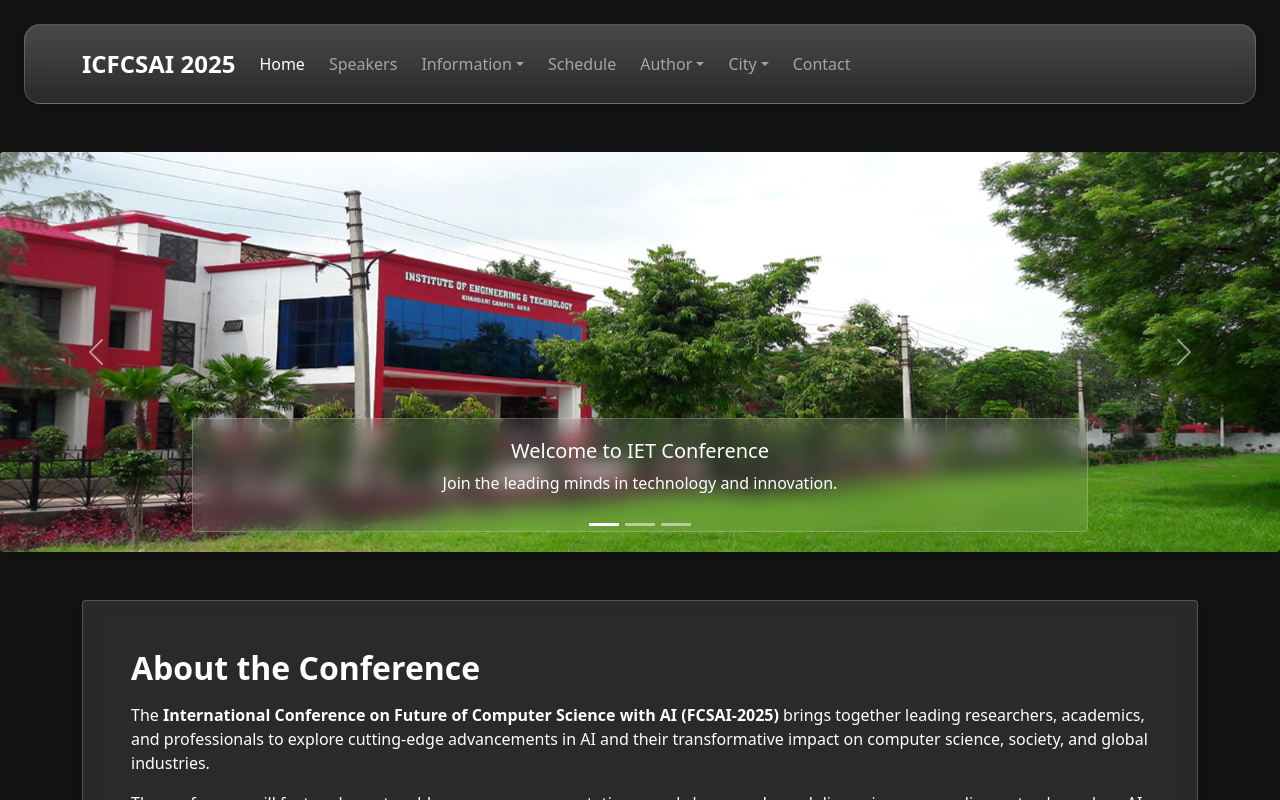
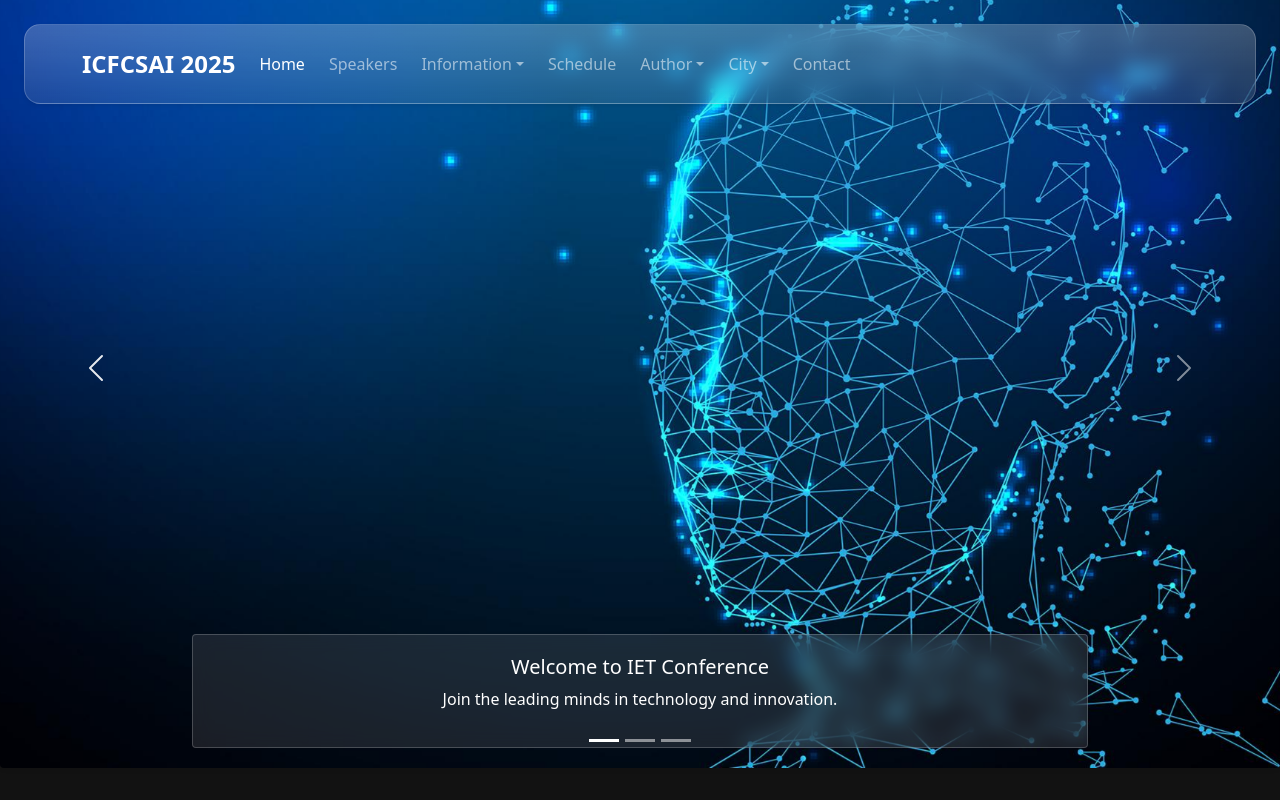
Before and after one commit to kamalexe/iet-confrence, a React (Vite) app: page / in a window 1280 px wide. Shown: the top 800 px of the page. Built offline with nearby package versions, Linux system fonts and the light colour scheme.

Commit message:
update home screen

```diff
--- a/src/components/Navbar.jsx
+++ b/src/components/Navbar.jsx
@@ -8,7 +8,7 @@ const Navbar = () => {
   const isCityActive = ["/venue", "/program"].includes(location.pathname);
 
   return (
-    <nav className="m-4 navbar navbar-expand-lg navbar-dark bg-glass bg-gradient shadow-sm py-3 sticky-top" style={{ zIndex: 2000 }}>
+    <nav className="m-4 navbar navbar-expand-lg navbar-dark bg-glass bg-gradient shadow-sm py-3 sticky-top top-5" style={{top: "1rem", zIndex: 2000 }}>
       <div className="container">
         {/* Brand */}
         <NavLink className="navbar-brand fw-bold fs-4 d-flex align-items-center gap-2" to="/">
--- a/src/index.css
+++ b/src/index.css
@@ -54,9 +54,15 @@ button:focus-visible {
   outline: 4px auto -webkit-focus-ring-color;
 }
 
+main {
+  margin-top: 1rem;
+  margin-bottom: 1rem!important ;
+
+}
+
 /* Carousel image fix */
 .carousel-img {
-  height: 400px;
+  height: 100vh;
   object-fit: cover;
 }
 
--- a/src/screens/CallForPapersScreen.jsx
+++ b/src/screens/CallForPapersScreen.jsx
@@ -2,7 +2,7 @@ import React from 'react';
 
 const CallForPapersScreen = () => {
     return (
-        <div className="container py-5">
+        <main className='container'>
             <h1 >Call for Papers</h1>
 
             <p className="text-lg mb-6 leading-relaxed">
@@ -52,7 +52,7 @@ const CallForPapersScreen = () => {
 
 
 
-        </div>
+        </main>
     );
 };
 
--- a/src/screens/CommitteesScreen.jsx
+++ b/src/screens/CommitteesScreen.jsx
@@ -51,7 +51,7 @@ const committeeMembers = [
 
 const CommitteesScreen = () => {
   return (
-    <main className='my-5'>
+    <main className='container'>
       <div className="container">
         <div className="p-4 rounded">
           <h2 className="mb-4 text-white">Organizing Committee</h2>
--- a/src/screens/ContactScreen.jsx
+++ b/src/screens/ContactScreen.jsx
@@ -1,6 +1,6 @@
 const ContactScreen = () => {
   return (
-    <main className='mt-5 mb-5' >
+    <main className='container' >
 
     <div className="container py-5">
       <h2 className="mb-4">Contact Us</h2>
--- a/src/screens/HomeScreen.jsx
+++ b/src/screens/HomeScreen.jsx
@@ -1,7 +1,8 @@
 import React, { useState } from "react";
-import carousel1 from "../assets/building2.jpg";
+  import carousel1 from "../assets/c1.jpg";
 import carousel2 from "../assets/college_teachers.png";
 import carousel3 from "../assets/college_tour.jpg";
+
 
 const HomeScreen = () => {
 
@@ -24,10 +25,10 @@ const HomeScreen = () => {
   ];
 
   return (
-    <main className="mt-5 mb-5">
-      {/* Carousel */}
-      <div>
-        <div
+    <main >      {/* Carousel */}
+
+
+      <div style={{ marginTop: "-10rem" }}>        <div
           id="eventCarousel"
           className="carousel slide mb-5"
           data-bs-ride="carousel"
--- a/src/screens/ProgramScreen.jsx
+++ b/src/screens/ProgramScreen.jsx
@@ -42,7 +42,7 @@ const programTracks = [
 const ProgramScreen = () => {
 
   return (
-    <div className="container py-5">
+    <main className='container'>
       <div className="p-4 rounded">
         <h2 className="mb-4">Conference Program Tracks</h2>
 
@@ -76,7 +76,7 @@ const ProgramScreen = () => {
 
         </div>
       </div>
-    </div>
+    </main>
   );
 };
 
--- a/src/screens/ScheduleScreen.jsx
+++ b/src/screens/ScheduleScreen.jsx
@@ -76,7 +76,7 @@ const schedule = [
 
 export default function ScheduleScreen() {
   return (
-      <main className="py-5 px-5">
+      <main className="container">
 
       <div className="main-timeline">
         {schedule.map((daySchedule, index) =>
--- a/src/screens/SpeakersScreen.jsx
+++ b/src/screens/SpeakersScreen.jsx
@@ -25,7 +25,7 @@ const speakers = [
 
 const SpeakersScreen = () => {
   return (
-    <main className="mt-5 mb-5">
+    <main className="container">
       <div className="container py-5">
         <h2 className="mb-4 text-white">Speakers</h2>
         <div className="row g-4">
--- a/src/screens/TravelScreen.jsx
+++ b/src/screens/TravelScreen.jsx
@@ -2,8 +2,8 @@ import React from "react";
 
 const TravelScreen = () => {
   return (
-    <section className="container py-5">
-      <h2 className="text-center mb-5 fw-bold text-white">Travel & Accommodation</h2>
+    <main className="container">
+      <h2 className="mb-5 fw-bold text-white">Travel & Accommodation</h2>
 
       {/* How to Reach */}
       <div className="row mb-5 align-items-center">
@@ -53,7 +53,7 @@ const TravelScreen = () => {
           ></iframe>
         </div>
       </div>
-    </section>
+    </main>
   );
 };
 
--- a/src/screens/VenueScreen.jsx
+++ b/src/screens/VenueScreen.jsx
@@ -2,7 +2,7 @@ import React from "react";
 
 const VenueScreen = () => {
   return (
-    <section className="container py-5">
+    <main className='container'>
       <h2 className="text-center text-white fw-bold mb-5">Venue Details</h2>
 
       {/* Venue Overview */}
@@ -58,7 +58,7 @@ const VenueScreen = () => {
           ></iframe>
         </div>
       </div>
-    </section>
+    </main>
   );
 };
 
```
Also changed, not shown: src/assets/c1.jpg (added).
